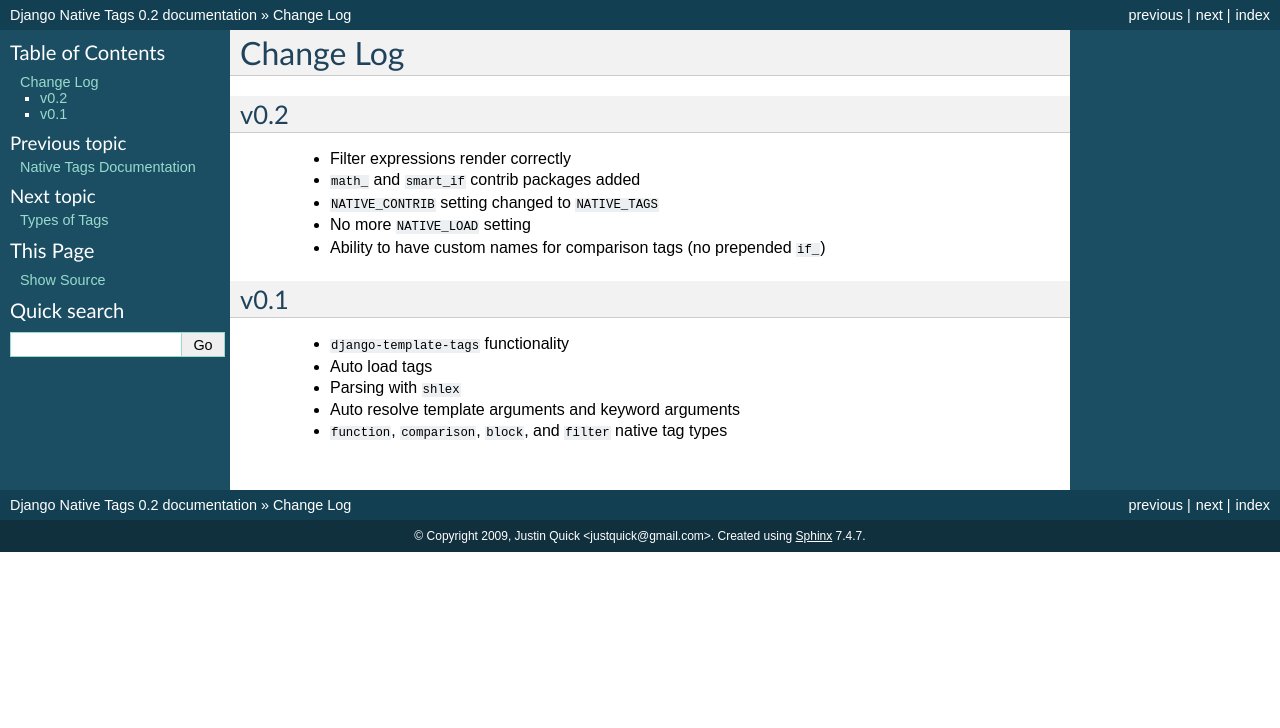
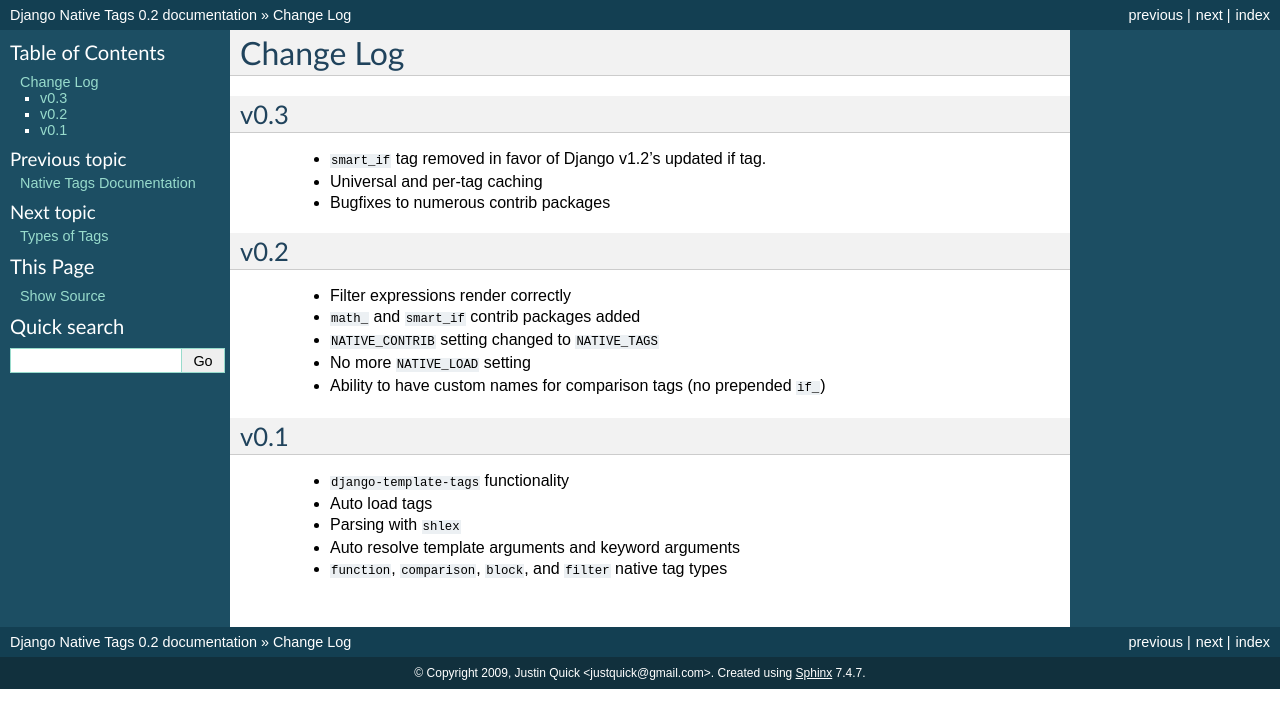
Before and after one commit to justquick/django-native-tags, a Sphinx documentation site: the page built from docs/changelog.txt, in a window 1280 px wide. Shown: the top 728 px of the page. Built offline with Sphinx 7.4.7, drawn with Linux system fonts in a browser that asks for light colours.

Commit message:
tagged v0.3

```diff
--- a/README.rst
+++ b/README.rst
@@ -3,7 +3,7 @@
 
 :Authors:
    Justin Quick <justquick@gmail.com>
-:Version: 0.2
+:Version: 0.3
 
 Django Native Tags is a way of making the creation of template tags stupidly simple.
 Tags are "native" because there is a much closer relationship between the tag in the template and a Python function behind the scenes.
@@ -31,6 +31,7 @@
  * Quoted strings parsed correctly
  * Add templatetags to Django's builtins (no ``{% load %}`` required)
  * Auto resolve of template variables
+ * Universal and per-tag caching
 
 The real power of the module comes in the contrib add ons which has tons of tags for various uses including
 comparisons, regex operations, math operations, and much more. By default it is a functional replacement to `James Bennett`_'s `django-template-utils`_ right out of the box
--- a/docs/changelog.txt
+++ b/docs/changelog.txt
@@ -3,6 +3,12 @@
 
 Change Log
 ===========
+
+v0.3
+----
+    * ``smart_if`` tag removed in favor of Django v1.2's updated if tag.
+    * Universal and per-tag caching
+    * Bugfixes to numerous contrib packages
 
 v0.2
 ----
--- a/docs/index.txt
+++ b/docs/index.txt
@@ -5,7 +5,7 @@
 
 :Authors:
    Justin Quick <justquick@gmail.com>
-:Version: 0.2
+:Version: 0.3
 
 Django Native Tags is a way of making the creation of template tags stupidly simple.
 Tags are "native" because there is a much closer relationship between the tag in the template and a Python function behind the scenes.
@@ -33,6 +33,7 @@
  * Quoted strings parsed correctly
  * Add templatetags to Django's builtins (no ``{% load %}`` required)
  * Auto resolve of template variables
+ * Universal and per-tag caching
 
 The real power of the module comes in the :ref:`contrib-index` which has tons of tags for various uses including
 comparisons, regex operations, math operaions, and much more. By default it is a functional replacement to `James Bennett`_'s `django-template-utils`_ right out of the box
--- a/native_tags/__init__.py
+++ b/native_tags/__init__.py
@@ -1,2 +1 @@
-from registry import register
-__version__ = '0.2'
+__version__ = '0.3'
```
Also changed, not shown: setup.py (+16 -16 lines).
